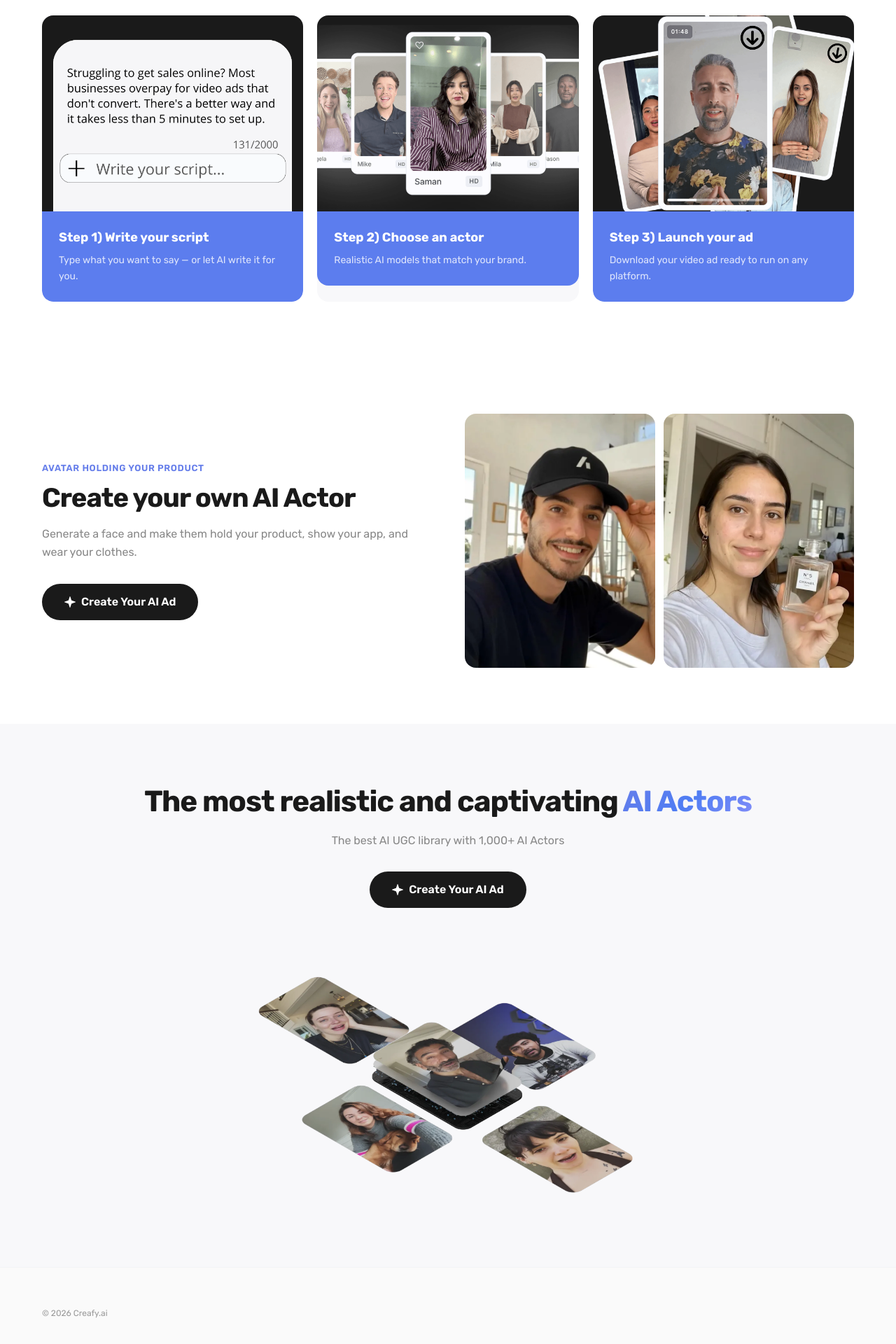
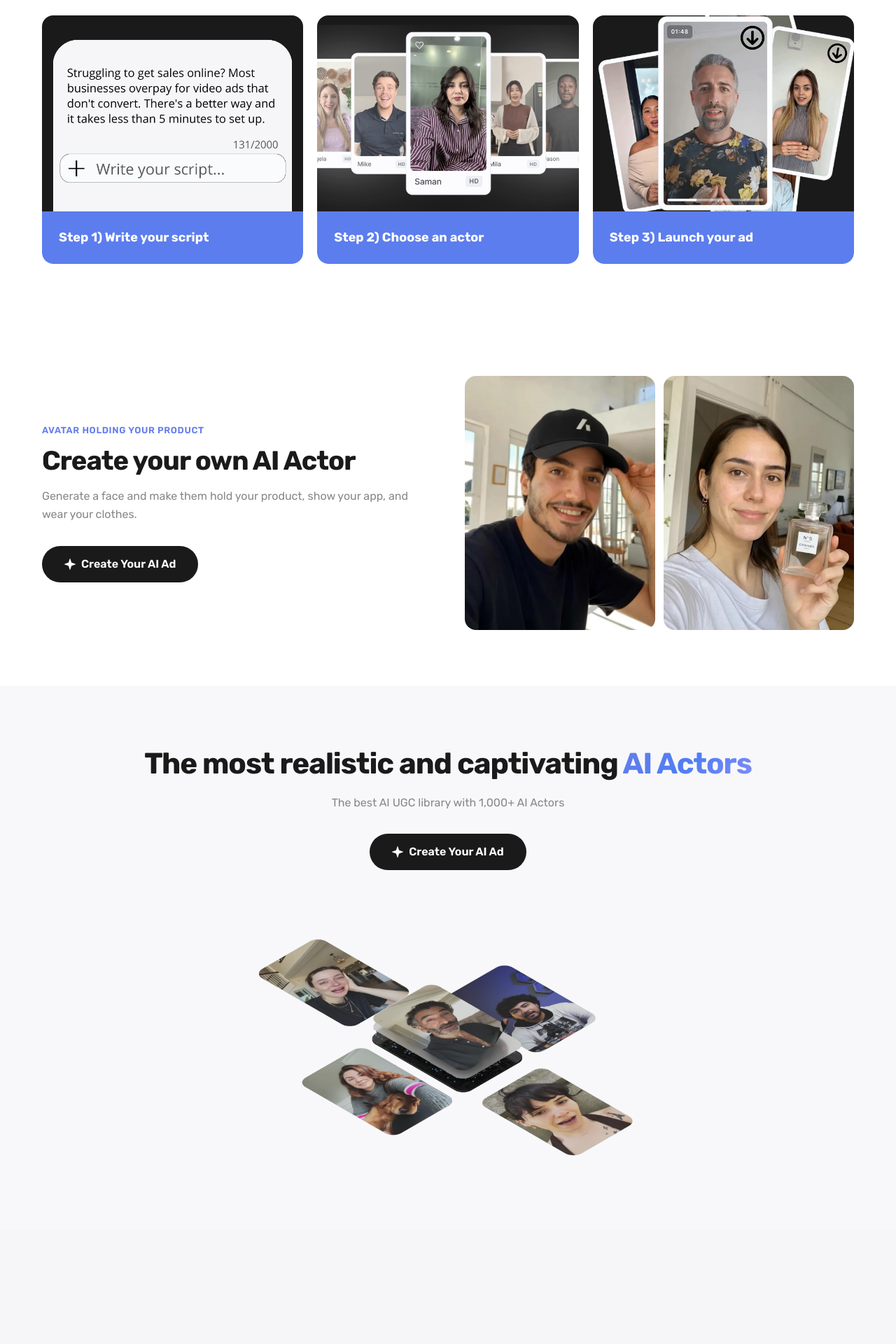
Before and after one commit to arthuruspro/creafy.ai, a Next.js app: page / in a window 1280 px wide. Shown: the part 943-2863 px from the top of the page at 70% size. After the commit the page ends 2700 px from the top, so only its background shows below. Built offline with nearby package versions, Linux system fonts and the light colour scheme.

Commit message:
Remove footer and card descriptions

```diff
--- a/src/app/page.tsx
+++ b/src/app/page.tsx
@@ -232,8 +232,7 @@ function BetterVideoAds() {
                 <img src={card.img} alt={card.title} className="w-full h-full object-cover" />
               </div>
               <div className="p-6 bg-[#5C7DEE] rounded-b-2xl">
-                <h3 className="text-[18px] font-bold text-white mb-2">{card.title}</h3>
-                <p className="text-[14px] text-white/80 leading-relaxed">{card.desc}</p>
+                <h3 className="text-[18px] font-bold text-white">{card.title}</h3>
               </div>
             </div>
           ))}
@@ -387,7 +386,6 @@ export default function Home() {
       <BetterVideoAds />
       <ProductInHand />
       <AIActors />
-      <Footer />
     </main>
   );
 }
```
